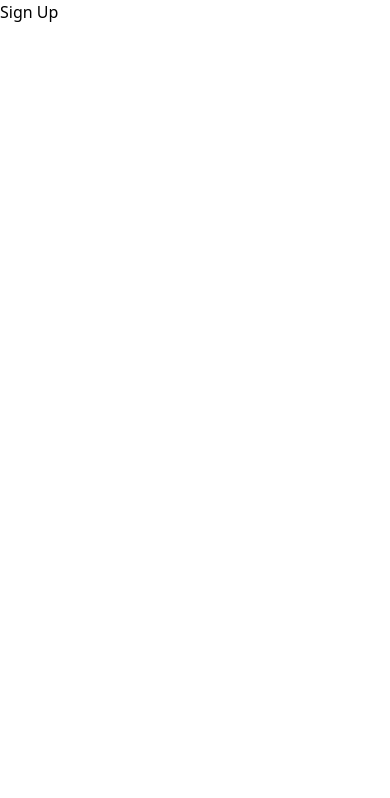
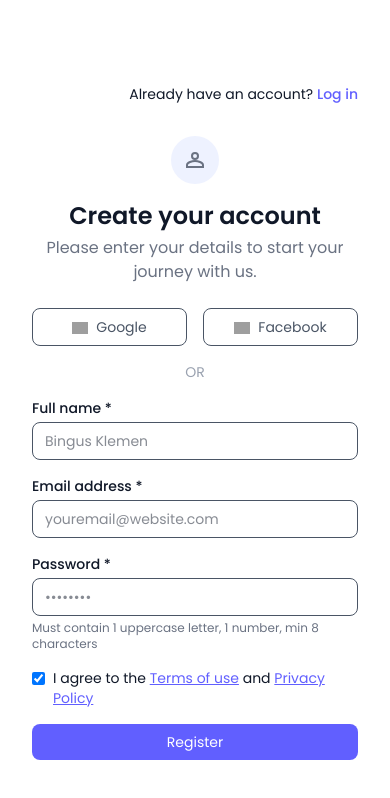
Before and after one commit to biakp/space-travel, a React (Vite) app in the folder frontend/space-travel/: page /signup in a window 390 px wide. Shown: the top 798 px of the page. Built offline with nearby package versions, Linux system fonts and the light colour scheme; grey boxes are pictures that could not be loaded.

Commit message:
feat: enhance authentication pages with improved layout and styling

```diff
--- a/frontend/space-travel/src/index.css
+++ b/frontend/space-travel/src/index.css
@@ -2,14 +2,8 @@
 
 @import "tailwindcss";
 
-@layer theme {
-  :root {
-    font-family: "Poppins", sans-serif;
-    line-height: 1.5;
-    font-weight: 400;
-    --color-primary: #4f46e5; /* Indigo-600 */
-    --color-secondary: #ec4899; /* Pink-500 */
-    --color-background: #f9fafb;
-    --color-foreground: #111827;
-  }
+:root {
+  font-family: "Poppins", sans-serif;
+  line-height: 1.5;
+  font-weight: 400;
 }
--- a/frontend/space-travel/src/pages/Auth/Login.tsx
+++ b/frontend/space-travel/src/pages/Auth/Login.tsx
@@ -1,7 +1,110 @@
 export const Login = () => {
   return (
-    <div>
-      <h1>Login</h1>
+    <div className="grid h-screen text-gray-900 md:grid-cols-2">
+      {/* Left: Form */}
+      <div className="flex flex-col justify-center px-8 md:px-16 lg:px-24">
+        <div className="mb-6 text-center">
+          <div className="mx-auto mb-4 flex h-12 w-12 items-center justify-center rounded-full bg-indigo-50">
+            <svg
+              className="h-6 w-6 text-gray-500"
+              fill="none"
+              stroke="currentColor"
+              strokeWidth="2"
+              viewBox="0 0 24 24"
+            >
+              <path d="M12 11c1.657 0 3-1.343 3-3S13.657 5 12 5 9 6.343 9 8s1.343 3 3 3zm0 2c-2.667 0-8 1.333-8 4v2h16v-2c0-2.667-5.333-4-8-4z" />
+            </svg>
+          </div>
+          <h2 className="text-2xl font-semibold">Log in to your account</h2>
+          <p className="mt-1 text-gray-500">
+            Please enter your details to start your journey with us.
+          </p>
+        </div>
+
+        <form className="mb-4 space-y-4 text-sm">
+          <div>
+            <label className="mb-1 block font-medium" htmlFor="email">
+              Email address *
+            </label>
+            <input
+              type="email"
+              id="email"
+              className="w-full rounded-lg border border-gray-600 px-3 py-2 focus:outline-none focus:ring-2 focus:ring-indigo-500"
+              placeholder="youremail@website.com"
+            />
+          </div>
+          <div>
+            <label className="mb-1 block font-medium" htmlFor="password">
+              Password *
+            </label>
+            <input
+              type="password"
+              id="password"
+              className="w-full rounded-lg border border-gray-600 px-3 py-2 focus:outline-none focus:ring-2 focus:ring-indigo-500"
+              placeholder="••••••••"
+            />
+            <div className="mt-1 text-right">
+              <a
+                href="#"
+                className="text-xs text-gray-500 hover:text-indigo-500 hover:underline"
+              >
+                Forgot your password?
+              </a>
+            </div>
+          </div>
+
+          <button
+            type="submit"
+            className="w-full cursor-pointer rounded-lg bg-indigo-500 py-2 text-white transition hover:bg-indigo-600"
+          >
+            Log In
+          </button>
+        </form>
+
+        <div className="mb-4 text-center text-sm text-gray-400">OR</div>
+
+        <div className="mb-4 flex gap-4">
+          <button className="flex-1 cursor-pointer rounded-lg border py-2 text-sm text-gray-600 hover:bg-gray-50">
+            <img
+              src="https://www.svgrepo.com/show/475656/google-color.svg"
+              alt="Google"
+              className="mr-2 inline w-4"
+            />
+            Google
+          </button>
+          <button className="flex-1 cursor-pointer rounded-lg border py-2 text-sm text-gray-600 hover:bg-gray-50">
+            <img
+              src="https://www.svgrepo.com/show/475647/facebook-color.svg"
+              alt="Facebook"
+              className="mr-2 inline w-4"
+            />
+            Facebook
+          </button>
+        </div>
+      </div>
+
+      {/* Right: Image */}
+      <div className="relative hidden overflow-hidden md:block">
+        <img
+          src="/testimonial.jpg"
+          alt="Testimonial"
+          className="absolute inset-0 h-full w-full object-cover"
+        />
+        <div className="absolute inset-0 bg-black/40"></div>
+        <div className="absolute bottom-12 left-12 max-w-sm text-white">
+          <div className="mb-2 flex gap-1 text-yellow-400">★★★★★</div>
+          <p className="text-xl font-semibold leading-tight">
+            Our experience with Space Travel was out of this world! The
+            registering process was seamless, and the customer service was
+            exceptional.
+          </p>
+          <p className="mt-4 text-sm">
+            <strong>Bingus Klemen</strong>
+            <br />
+            Space Enthusiast
+          </p>
+        </div>
+      </div>
     </div>
   );
 };
--- a/frontend/space-travel/src/pages/Auth/SignUp.tsx
+++ b/frontend/space-travel/src/pages/Auth/SignUp.tsx
@@ -1,7 +1,140 @@
 export const SignUp = () => {
   return (
-    <div>
-      <h1>Sign Up</h1>
+    <div className="grid h-screen text-gray-900 md:grid-cols-2">
+      {/* Left: Form */}
+      <div className="flex flex-col justify-center px-8 md:px-16 lg:px-24">
+        <div className="mb-8 flex items-center justify-between text-sm">
+          <div></div>
+          <p>
+            Already have an account?{" "}
+            <a href="#" className="font-medium text-indigo-500 hover:underline">
+              Log in
+            </a>
+          </p>
+        </div>
+
+        <div className="mb-6 text-center">
+          <div className="mx-auto mb-4 flex h-12 w-12 items-center justify-center rounded-full bg-indigo-50">
+            <svg
+              className="h-6 w-6 text-gray-500"
+              fill="none"
+              stroke="currentColor"
+              strokeWidth="2"
+              viewBox="0 0 24 24"
+            >
+              <path d="M12 11c1.657 0 3-1.343 3-3S13.657 5 12 5 9 6.343 9 8s1.343 3 3 3zm0 2c-2.667 0-8 1.333-8 4v2h16v-2c0-2.667-5.333-4-8-4z" />
+            </svg>
+          </div>
+          <h2 className="text-2xl font-semibold">Create your account</h2>
+          <p className="mt-1 text-gray-500">
+            Please enter your details to start your journey with us.
+          </p>
+        </div>
+
+        <div className="mb-4 flex gap-4">
+          <button className="flex-1 cursor-pointer rounded-lg border py-2 text-sm text-gray-600 hover:bg-gray-50">
+            <img
+              src="https://www.svgrepo.com/show/475656/google-color.svg"
+              alt="Google"
+              className="mr-2 inline w-4"
+            />
+            Google
+          </button>
+          <button className="flex-1 cursor-pointer rounded-lg border py-2 text-sm text-gray-600 hover:bg-gray-50">
+            <img
+              src="https://www.svgrepo.com/show/475647/facebook-color.svg"
+              alt="Facebook"
+              className="mr-2 inline w-4"
+            />
+            Facebook
+          </button>
+        </div>
+
+        <div className="mb-4 text-center text-sm text-gray-400">OR</div>
+
+        <form className="space-y-4 text-sm">
+          <div>
+            <label className="mb-1 block font-medium" htmlFor="name">
+              Full name *
+            </label>
+            <input
+              type="text"
+              id="name"
+              className="w-full rounded-lg border border-gray-600 px-3 py-2 focus:outline-none focus:ring-2 focus:ring-indigo-500"
+              placeholder="Bingus Klemen"
+            />
+          </div>
+          <div>
+            <label className="mb-1 block font-medium" htmlFor="email">
+              Email address *
+            </label>
+            <input
+              type="email"
+              id="email"
+              className="w-full rounded-lg border border-gray-600 px-3 py-2 focus:outline-none focus:ring-2 focus:ring-indigo-500"
+              placeholder="youremail@website.com"
+            />
+          </div>
+          <div>
+            <label className="mb-1 block font-medium" htmlFor="password">
+              Password *
+            </label>
+            <input
+              type="password"
+              id="password"
+              className="w-full rounded-lg border border-gray-600 px-3 py-2 focus:outline-none focus:ring-2 focus:ring-indigo-500"
+              placeholder="••••••••"
+            />
+            <p className="mt-1 text-xs text-gray-500">
+              Must contain 1 uppercase letter, 1 number, min 8 characters
+            </p>
+          </div>
+
+          <div className="flex items-start">
+            <input type="checkbox" className="mr-2 mt-1" defaultChecked />
+            <label className="text-sm">
+              I agree to the{" "}
+              <a href="#" className="text-indigo-500 underline">
+                Terms of use
+              </a>{" "}
+              and{" "}
+              <a href="#" className="text-indigo-500 underline">
+                Privacy Policy
+              </a>
+            </label>
+          </div>
+
+          <button
+            type="submit"
+            className="w-full cursor-pointer rounded-lg bg-indigo-500 py-2 text-white transition hover:bg-indigo-600"
+          >
+            Register
+          </button>
+        </form>
+      </div>
+
+      {/* Right: Image */}
+      <div className="relative hidden overflow-hidden md:block">
+        <img
+          src="/testimonial.jpg"
+          alt="Testimonial"
+          className="absolute inset-0 h-full w-full object-cover"
+        />
+        <div className="absolute inset-0 bg-black/40"></div>
+        <div className="absolute bottom-12 left-12 max-w-sm text-white">
+          <div className="mb-2 flex gap-1 text-yellow-400">★★★★★</div>
+          <p className="text-xl font-semibold leading-tight">
+            Our experience with Space Travel was out of this world! The
+            registering process was seamless, and the customer service was
+            exceptional.
+          </p>
+          <p className="mt-4 text-sm">
+            <strong>Bingus Klemen</strong>
+            <br />
+            Space Enthusiast
+          </p>
+        </div>
+      </div>
     </div>
   );
 };
--- a/frontend/space-travel/src/pages/Home/Home.tsx
+++ b/frontend/space-travel/src/pages/Home/Home.tsx
@@ -1,7 +1,7 @@
 export const Home = () => {
   return (
-    <div>
+    <main>
       <h1>Welcome to the Space Travel Hub</h1>
-    </div>
+    </main>
   );
 };
```
